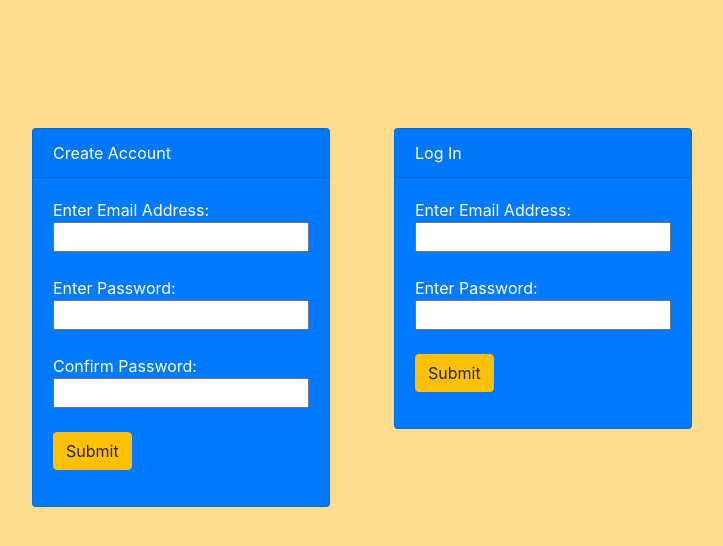
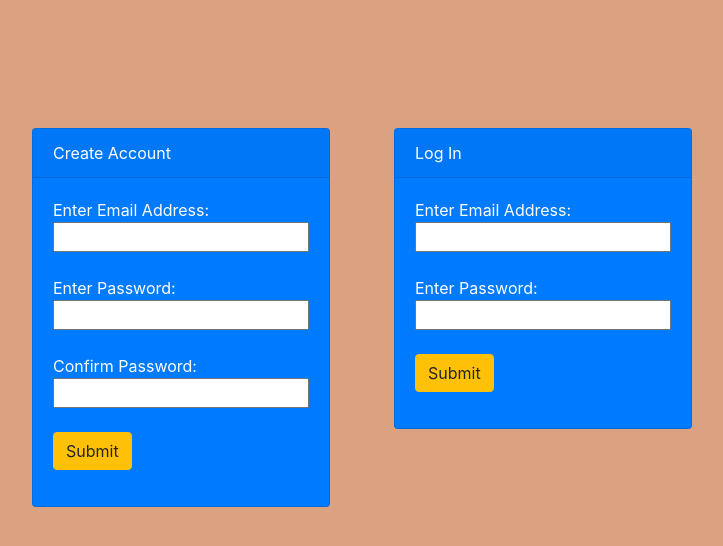
Before and after one commit to JulianaCX/pets, a browser extension: page login_register_page.htm in a window 1280 px wide. Shown: the whole page, without its empty margins (352-1075 px from the left). Drawn offline with nearby package versions, Linux system fonts and the light colour scheme.

Commit message:
Update login_register_page.htm

```diff
--- a/login_register_page.htm
+++ b/login_register_page.htm
@@ -3,7 +3,7 @@
         <link rel="stylesheet" href="bootstrap.css">
         <style type="text/css">
             body{
-                background-color: #ffdd8e;
+                background-color: rgb(218, 162, 129);
                 }
 
             .box{
```
